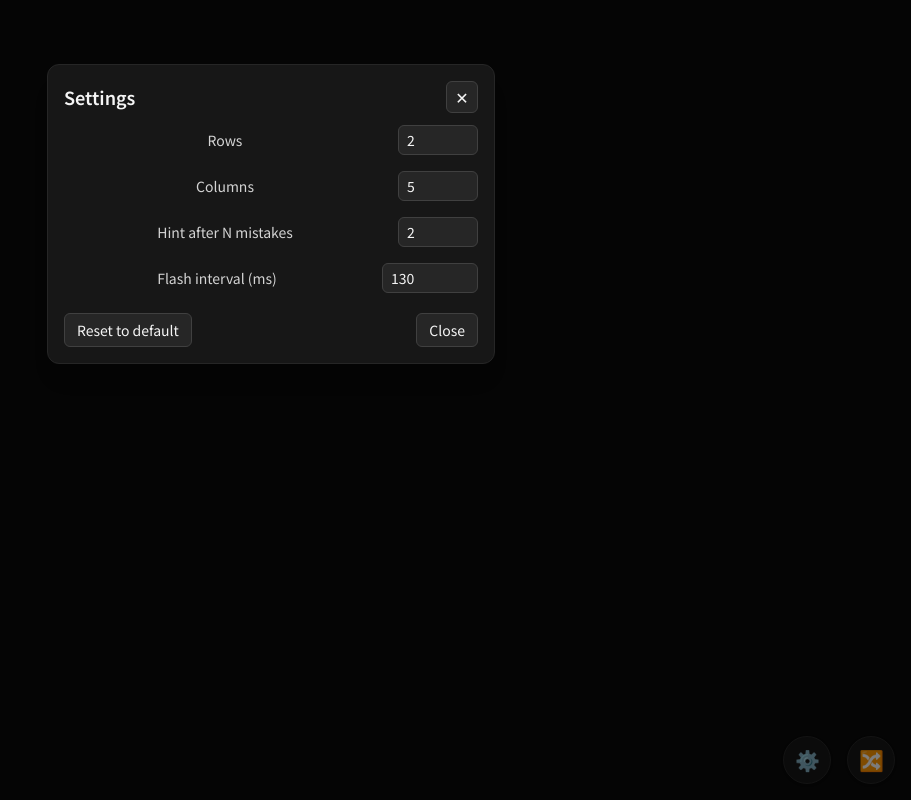
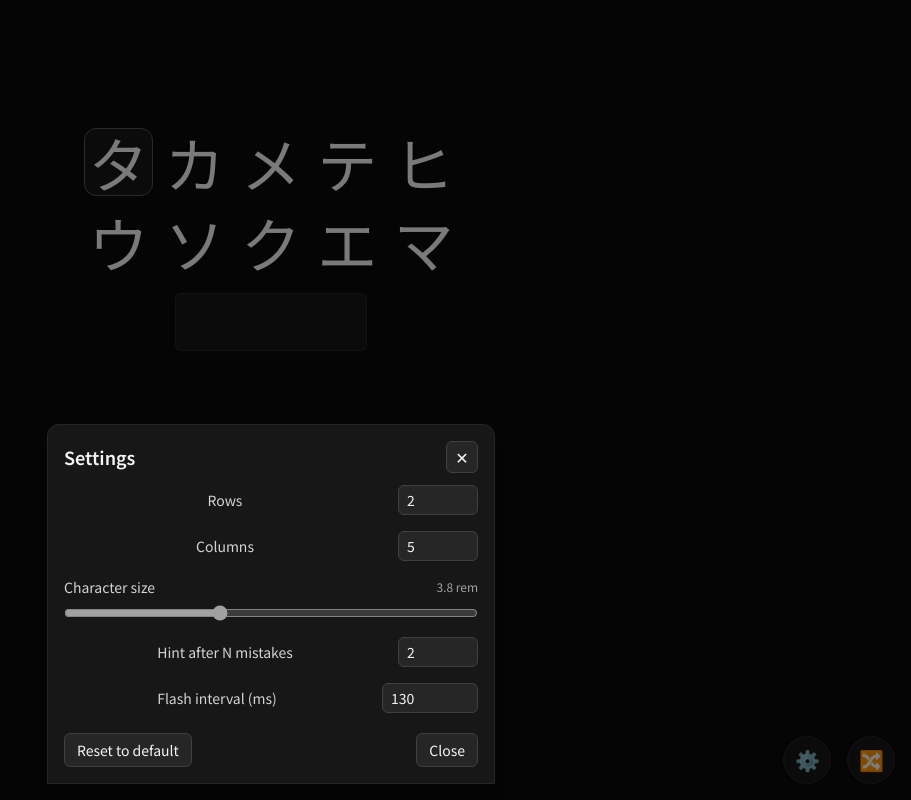
Before and after one commit to paltin/katakana, a React (Vite) app: page / in a window 1280 px wide. Both pictures are taken after a click on the button "⚙️". Shown: the whole page, without its empty margins (369-1280 px from the left). Built offline with nearby package versions, Linux system fonts and the light colour scheme.

Commit message:
revert(size-regression): restore glyph scaling with slider; revert slider min to 2.5rem

```diff
--- a/src/App.tsx
+++ b/src/App.tsx
@@ -34,7 +34,13 @@ function InnerApp() {
     <div className="min-h-dvh bg-neutral-950 text-neutral-100">
       <div className="w-full max-w-4xl mx-auto p-6 pt-[5.5rem] text-center">
         <Hint show={!!(showHint && current)} text={current ? current.romaji : ''} />
-        <KanaGrid items={selection} currentIndex={currentIndex} flash={flash} cols={settings.cols} />
+        <KanaGrid
+          items={selection}
+          currentIndex={currentIndex}
+          flash={flash}
+          cols={settings.cols}
+          fontRem={settings.charRem}
+        />
         <AnswerInput value={input} onChange={handleInputChange} />
         <button
           aria-label="Shuffle"
--- a/src/components/KanaGrid.tsx
+++ b/src/components/KanaGrid.tsx
@@ -7,11 +7,13 @@ type Props = {
   currentIndex: number;
   flash: boolean;
   cols: number;
+  fontRem: number;
 };
 
-export function KanaGrid({ items, currentIndex, flash, cols }: Props) {
+export function KanaGrid({ items, currentIndex, flash, cols, fontRem }: Props) {
   const gapRem = 0.5; // matches gap-x-2
-  const width = `min(4.29rem, calc((100% - ${(cols - 1) * gapRem}rem) / ${cols}))`;
+  const desiredRem = Math.round(fontRem * 1.14 * 100) / 100; // keep proportion to font size
+  const width = `min(${desiredRem}rem, calc((100% - ${(cols - 1) * gapRem}rem) / ${cols}))`;
   return (
     <div
       className="grid gap-x-2 gap-y-3 justify-center items-center"
@@ -25,7 +27,8 @@ export function KanaGrid({ items, currentIndex, flash, cols }: Props) {
           isCurrent={idx === currentIndex}
           flash={idx === currentIndex ? flash : false}
           // width controlled via grid track size
-        />
+          fontRem={fontRem}
+          />
       ))}
     </div>
   );
--- a/src/components/KanaTile.tsx
+++ b/src/components/KanaTile.tsx
@@ -6,9 +6,10 @@ type Props = {
   isCurrent: boolean;
   flash: boolean;
   width?: string; // CSS width value (e.g., calc(...))
+  fontRem?: number;
 };
 
-export function KanaTile({ kana, romaji, isCurrent, flash, width }: Props) {
+export function KanaTile({ kana, romaji, isCurrent, flash, width, fontRem }: Props) {
   const base =
     "aspect-square grid place-items-center rounded-xl text-6xl transition [font-family:'Noto Serif JP']";
   const visual = isCurrent
@@ -16,7 +17,11 @@ export function KanaTile({ kana, romaji, isCurrent, flash, width }: Props) {
     : `${base} border border-transparent bg-transparent`;
 
   return (
-    <div className={visual} title={romaji} style={width ? { width } : undefined}>
+    <div
+      className={visual}
+      title={romaji}
+      style={{ ...(width ? { width } : {}), ...(fontRem ? { fontSize: `${fontRem}rem` } : {}) }}
+    >
       {kana}
     </div>
   );
--- a/src/components/SettingsPanel.tsx
+++ b/src/components/SettingsPanel.tsx
@@ -10,9 +10,9 @@ export function SettingsPanel({ open, onClose }: Props) {
   if (!open) return null;
 
   return (
-    <div className="fixed inset-0 z-50 flex items-start justify-center pt-16">
+    <div className="fixed inset-0 z-50 flex items-end justify-center pb-4">
       <div className="absolute inset-0 bg-black/50" onClick={onClose} />
-      <div className="relative w-full max-w-md rounded-xl border border-neutral-800 bg-neutral-900 p-4 text-neutral-100 shadow-xl">
+      <div className="relative w-full max-w-md rounded-t-xl border border-neutral-800 bg-neutral-900 p-4 text-neutral-100 shadow-xl">
         <div className="mb-3 flex items-center justify-between">
           <h2 className="text-lg font-semibold">Settings</h2>
           <button
@@ -46,6 +46,22 @@ export function SettingsPanel({ open, onClose }: Props) {
               value={settings.cols}
               onChange={(e) => update({ cols: Number(e.target.value) })}
               className="w-20 rounded-md border border-neutral-700 bg-neutral-800 px-2 py-1 text-sm"
+            />
+          </label>
+
+          <label className="grid grid-cols-1 gap-2">
+            <div className="flex items-center justify-between">
+              <span className="text-sm text-neutral-300">Character size</span>
+              <span className="text-xs text-neutral-400">{settings.charRem.toFixed(1)} rem</span>
+            </div>
+            <input
+              type="range"
+              min={2.5}
+              max={6}
+              step={0.1}
+              value={settings.charRem}
+              onChange={(e) => update({ charRem: Number(e.target.value) })}
+              className="w-full accent-neutral-400"
             />
           </label>
 
--- a/src/settings.ts
+++ b/src/settings.ts
@@ -1,6 +1,7 @@
 export type Settings = {
   rows: number; // number of rows
   cols: number; // characters per row
+  charRem: number; // character font size in rem
   hintThreshold: number; // wrong tries before showing hint
   flashIntervalMs: number; // visual flash step
 };
@@ -8,6 +9,7 @@ export type Settings = {
 export const DEFAULT_SETTINGS: Settings = {
   rows: 2,
   cols: 5,
+  charRem: 3.75, // close to Tailwind text-6xl default
   hintThreshold: 2,
   flashIntervalMs: 130,
 };
@@ -45,7 +47,8 @@ function sanitizeSettings(obj: any): Settings {
 
   const rows = clamp(Number(obj?.rows ?? derivedRows), 1, 5);
   const cols = clamp(Number(obj?.cols ?? derivedCols), 1, 10);
+  const charRem = clamp(Number(obj?.charRem ?? DEFAULT_SETTINGS.charRem), 2.5, 6);
   const hintThreshold = clamp(Number(obj?.hintThreshold ?? DEFAULT_SETTINGS.hintThreshold), 1, 3);
   const flashIntervalMs = clamp(Number(obj?.flashIntervalMs ?? DEFAULT_SETTINGS.flashIntervalMs), 80, 300);
-  return { rows, cols, hintThreshold, flashIntervalMs };
+  return { rows, cols, charRem, hintThreshold, flashIntervalMs };
 }
```
